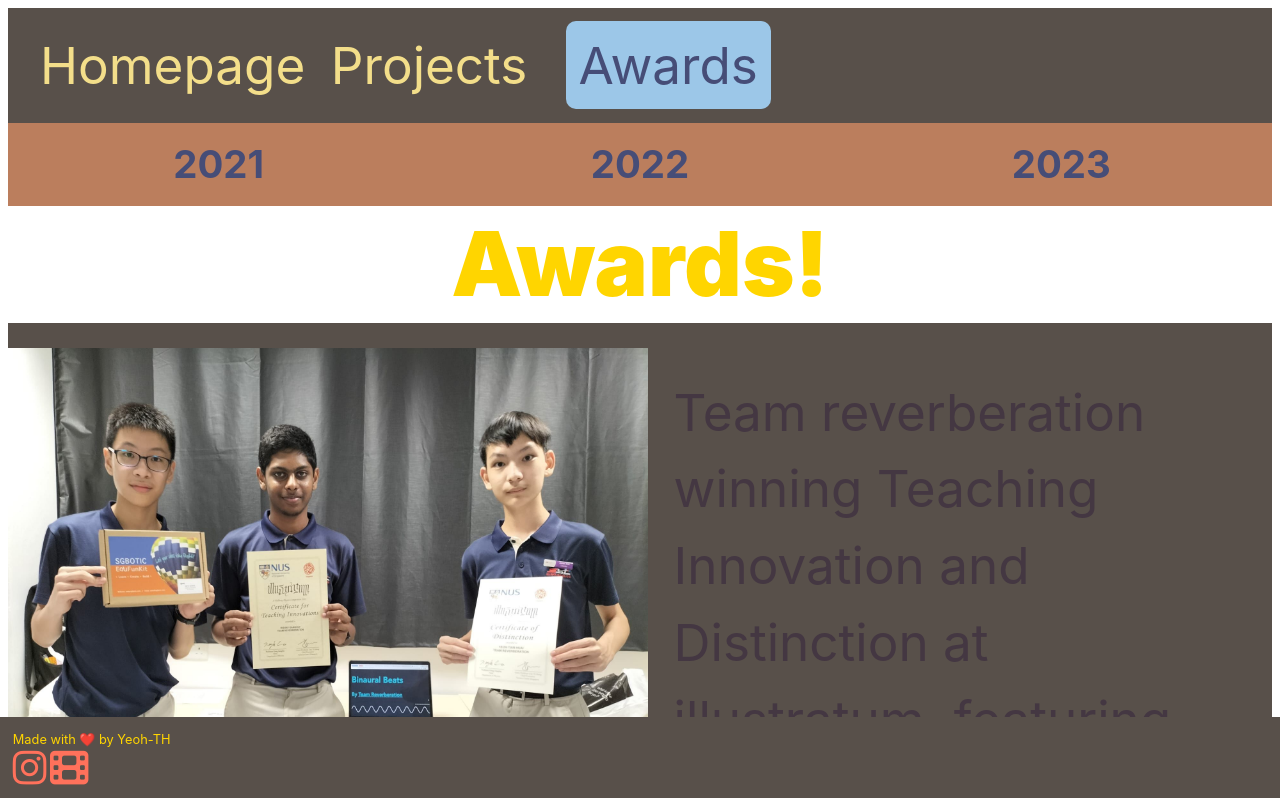
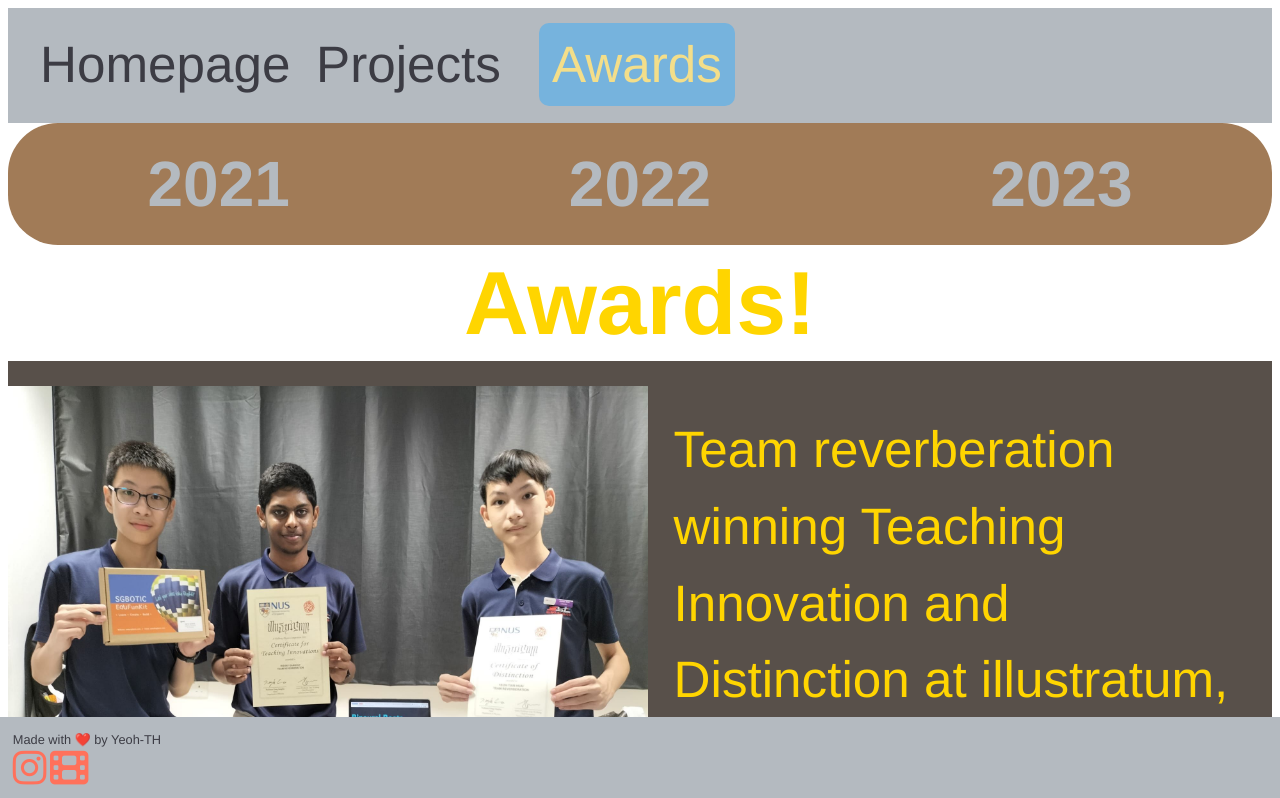
Before and after one commit to Yeoh-TH/Yeoh-TH.github.io, a React (Vite) app in the folder Yeoh-TH/: page /#/awards in a window 1280 px wide. Shown: the top 798 px of the page. Built offline with nearby package versions, Linux system fonts and the light colour scheme.

Commit message:
Style-StarWars

```diff
--- a/Yeoh-TH/src/index.css
+++ b/Yeoh-TH/src/index.css
@@ -1,5 +1,7 @@
 :root {
-  font-family: Inter, system-ui, Avenir, Helvetica, Arial, sans-serif;
+  /* font-family: Inter, system-ui, Avenir, Helvetica, Arial, sans-serif; */
+  font-family: 'Franklin Gothic Medium', 'Arial Narrow', Arial, sans-serif;
+
   line-height: 1.5;
   font-weight: 400;
 
@@ -22,6 +24,10 @@
   --eggplant: #443742;
   --gold: #FFD500;
   --brownSugar: #bb7e5d;
+  --empireStrikesBackBlue: #76b3dd;
+  --empireStrikesBackGrey: #b4bac0;
+  --empireStrikesBackDarkGrey: #3c3c44;
+  --empireStrikesBackBrown: #a17b57;
 
   color-scheme: light dark;
   color: var(--gold);
@@ -36,7 +42,8 @@
 
 #timeline {
   width: 100%;
-  background-color: var(--brownSugar);
+  background-color: var(--empireStrikesBackBrown);
+  border-radius: 50px;
   display: flex;
 }
 
@@ -86,8 +93,9 @@
 }
 
 h2 {
-  font-size: 5vw;
+  font-size: 8vw;
   text-align: center;
+  margin-inline-end: 0.1em;
 }
 
 h3 {
@@ -135,19 +143,19 @@ i:hover {
 .pictureCaption {
   flex: 1;
   font-size: 5vw;
-  color: var(--eggplant);
+  color: var(--gold);
   margin: 1vw;
 }
 
 .yearDisplay {
   text-decoration: none;
-  font-size: 3vw;
+  font-size: 5vw;
   margin: 1vw;
   flex: 1;
   text-align: center;
   font-weight: bold;
   transition: 1s ease-in-out;
-  color: var(--yInMnBlue);
+  color: var(--empireStrikesBackGrey);
 }
 
 .yearDisplay-active {
@@ -155,21 +163,20 @@ i:hover {
   font-size: 5vw;
   margin: 2vw;
   flex: 2;
-  background-color: var(--seaGreen);
-  color: var(--eggplant);
+  background-color: var(--gold);
   border-radius: 50px;
   text-align: center;
   font-weight: bold;
   transition: 1s ease-in-out;
-  color: var(--yInMnBlue);
+  color: var(--powderBlue);
 }
 
 .yearDisplay:hover {
-  font-size: 5vw;
+  font-size: 7vw;
   margin: 2vw;
   flex: 2;
-  background-color: var(--seaGreen);
-  color: var(--eggplant);
+  background-color: var(--flax);
+  color: var(--powderBlue);
   border-radius: 50px;
   transition: 1s;
 }
@@ -182,13 +189,16 @@ i:hover {
 
 .paragraphText {
   padding: 2vw;
+  text-align: justify;
+  margin-inline-start: 0.1em;
   /* background-color: var(--brownSugar); */
 }
 
 footer {
   font-size: 1vw;
   width: 100%;
-  background-color: var(--grey);
+  background-color: var(--empireStrikesBackGrey);
+  color: var(--empireStrikesBackDarkGrey);
   padding: 1vw;
   position: fixed;
   left: 0;
@@ -201,14 +211,14 @@ body {
 }
 
 #navbar {
-  background-color: var(--grey);
+  background-color: var(--empireStrikesBackGrey);
   width: 97%;
   padding: 1.5vw;
 }
 
 .navbar-button {
   text-decoration: none;
-  color: var(--flax);
+  color: var(--empireStrikesBackDarkGrey);
   font-size: 4vw;
   padding: 1vw;
   transition: 1s ease-in-out;
@@ -216,18 +226,18 @@ body {
 
 .navbar-button-active {
   text-decoration: none;
-  color: var(--yInMnBlue);
+  color: var(--flax);
   font-size: 4vw;
   padding: 1vw;
   margin: 2vw;
   border-radius: 10px;
-  background-color: var(--powderBlue);
+  background-color: var(--empireStrikesBackBlue);
 }
 
 .navbar-button:hover {
   transition: 1s;
   border-radius: 10px;
-  background-color: var(--powderBlue);
+  background-color: var(--empireStrikesBackBlue);
 }
 
 #fireDen {
```
